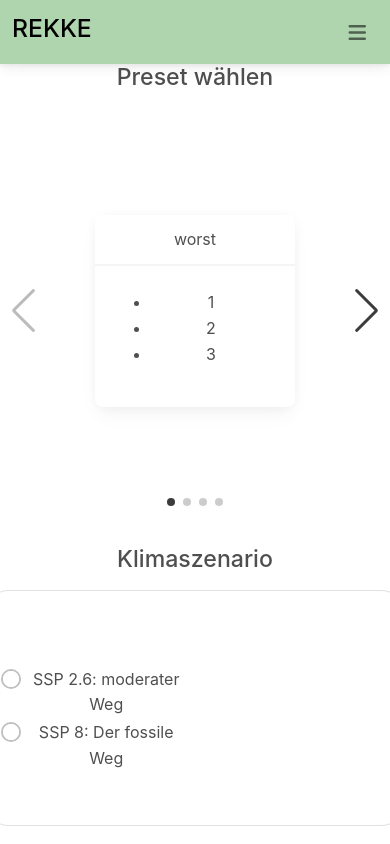
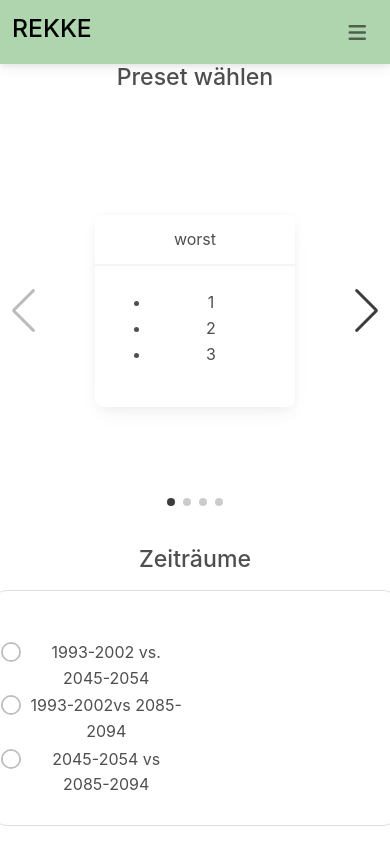
Before and after one commit to gi47huwi/REKKEProject, a React (Create React App) app in the folder rekke-map-tool/: page /rekke/menue in a window 390 px wide. Shown: the top 844 px of the page. Built offline with nearby package versions, Linux system fonts and the light colour scheme.

Commit message:
chart responsiveness

```diff
--- a/rekke-map-tool/src/barchartFrequency.js
+++ b/rekke-map-tool/src/barchartFrequency.js
@@ -91,19 +91,37 @@ function BarchartFrequency({
 
     return (
         loaded ?
+        window.innerWidth<575?
             <Plot
                 data={data}
                 layout={{
-                    width: 450,
+                    width: window.innerWidth/1.2,
                     showlegend: true,
                     title:{text:title},
                     yaxis:{
                         title:yLabel
-                    }
+                    },
+                    legend: {
+                        orientation: "h",
+
+                    },
 
                 }}
 
             />
+            : <Plot
+            data={data}
+            layout={{
+                width:window.innerWidth/4,
+                showlegend: true,
+                title:{text:title},
+                yaxis:{
+                    title:yLabel
+                }
+
+            }}
+
+        />
             : <></>
     );
 
--- a/rekke-map-tool/src/chartNDVI.js
+++ b/rekke-map-tool/src/chartNDVI.js
@@ -52,7 +52,7 @@ function ChartNDVI({
             type: 'scatter',
             name: 'non forest areas',
             marker: { size: 2 },
-            line: { width: 1, color:"red"}
+            line: { width: 1, color: "red" }
 
         }
         var trace2 = {
@@ -62,7 +62,7 @@ function ChartNDVI({
             type: 'scatter',
             name: 'forest areas',
             marker: { size: 2 },
-            line: { width: 1, color:"lightblue"}
+            line: { width: 1, color: "lightblue" }
 
 
         }
@@ -84,10 +84,37 @@ function ChartNDVI({
 
     return (
         loaded ?
+            window.innerWidth < 575 ?
                 <Plot
                     data={data}
                     layout={{
-                    width: "100%",
+                        width: window.innerWidth/1.2,
+                        showlegend: true,
+                        legend: {
+                            orientation: "h",
+
+                        },
+                        xaxis: {
+                            title: { text: 'Number of heat waves', standoff: 5 },
+                            showgrid: false,
+                            automargin: false,
+                            zeroline: true
+
+                        },
+                        yaxis: {
+                            title: 'Mean NDVI',
+                            zeroline: true,
+                            rangemode: 'tozero',
+                            range: [0.45, 0.7]
+
+                        }
+                    }}
+
+                />
+                : <Plot
+                    data={data}
+                    layout={{
+                        width: window.innerWidth / 1.5,
                         showlegend: true,
                         legend: {
                             orientation: "v",
@@ -97,14 +124,14 @@ function ChartNDVI({
                             title: { text: 'Number of heat waves', standoff: 5 },
                             showgrid: false,
                             automargin: false,
-                        zeroline:true
+                            zeroline: true
 
                         },
                         yaxis: {
                             title: 'Mean NDVI',
-                        zeroline:true,
+                            zeroline: true,
                             rangemode: 'tozero',
-                        range:[0.45, 0.7]
+                            range: [0.45, 0.7]
 
                         }
                     }}
--- a/rekke-map-tool/src/chartTemperature.js
+++ b/rekke-map-tool/src/chartTemperature.js
@@ -95,7 +95,7 @@ function ChartTemperaturesMean({
                 data={data}
                 layout={{
                     title: { text: "Mean 30-yrs temperature per day of year" },
-                    width: 500,
+                    width: window.innerWidth<575?window.innerWidth:window.innerWidth/3,
                     showlegend: true,
                     legend: {
                         orientation: "h",
--- a/rekke-map-tool/src/configData/languages.json
+++ b/rekke-map-tool/src/configData/languages.json
@@ -11,6 +11,30 @@
             "info": "Projektinformationen"
         },
         "selection": {
+            "time":{
+                "name":"Zeiträume",
+                "values":[
+                    {
+                        "label":"1993-2002 vs. 2045-2054 ",
+                        "id":"0",
+                        "details":"ERA5I: Vergleichszeitraum",
+                        "source":""
+                    },
+
+                    {
+                        "label":"1993-2002vs 2085-2094",
+                        "id":"1",
+                        "details":"Erster Projektionszeitraum",
+                        "source":""
+                    },
+                    {
+                        "label":"2045-2054 vs 2085-2094",
+                        "id":"2",
+                        "details":"Erster Projektionszeitraum",
+                        "source":""
+                    }
+                ]
+            },
             "climate": {
                 "name": "Klimaszenario",
                 "values":[
@@ -115,6 +139,30 @@
             "info": "Project Info"
         },
         "selection": {
+            "time":{
+                "name":"Zeiträume",
+                "values":[
+                    {
+                        "label":"1993-2002 vs. 2045-2054 ",
+                        "id":"0",
+                        "details":"ERA5I: Vergleichszeitraum",
+                        "source":""
+                    },
+
+                    {
+                        "label":"1993-2002vs 2085-2094",
+                        "id":"1",
+                        "details":"Erster Projektionszeitraum",
+                        "source":""
+                    },
+                    {
+                        "label":"2045-2054 vs 2085-2094",
+                        "id":"2",
+                        "details":"Erster Projektionszeitraum",
+                        "source":""
+                    }
+                ]
+            },
             "climate": {
                 "name": "climate model",
                 "values":[
--- a/rekke-map-tool/src/pages/Menue.js
+++ b/rekke-map-tool/src/pages/Menue.js
@@ -17,7 +17,7 @@ import SlideCard from './SlideCard'
 function Menue({
     currentLanguage
 }) {
-
+    const [compareTime, setCompareTime] = useState();
     const [climateModel, setClimateModel] = useState();
     const [szenario, setSzenario] = useState();
     const [frequency, setFrequency] = useState();
@@ -61,6 +61,9 @@ function Menue({
         }
         if (searchParams.get("szenario") != null) {
             setSzenario(searchParams.get("szenario"));
+        }
+        if (searchParams.get("time") != null) {
+            setCompareTime(searchParams.get("time"));
         }
 
 
@@ -122,6 +125,27 @@ function Menue({
                         </Swiper>
 
                     </MDBCol>
+
+                </MDBRow>
+                <MDBRow className='outer-row my-4'>
+                    <MDBCol sm={1} md={1} >
+                        <h3 className='turned'>
+                            {languages[currentLanguage].selection.time.name}
+                        </h3>
+                    </MDBCol>
+
+                    <MDBCol sm={10} md={10}>
+                        <RadioSelector
+                            currentLanguage={currentLanguage}
+                            selectedFilter={compareTime}
+                            setSelectedFilter={(val) => setCompareTime(val)}
+                            name={"time"}
+                            currentLanguageData={languages[currentLanguage].selection.time}
+                        />
+
+
+                    </MDBCol>
+
 
                 </MDBRow>
                 <MDBRow className='outer-row my-4'>
```
Lines whose indentation alone changed are shown as unchanged.
